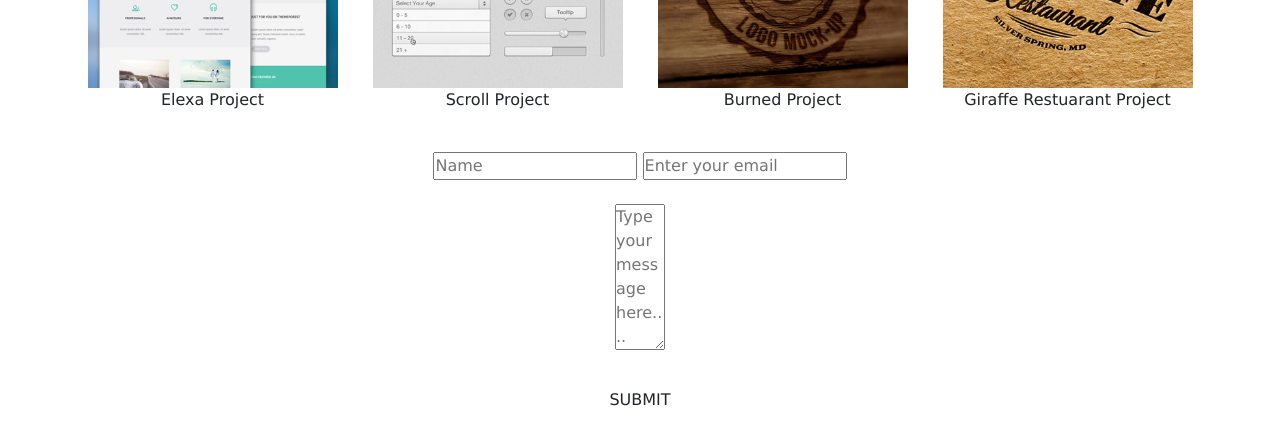
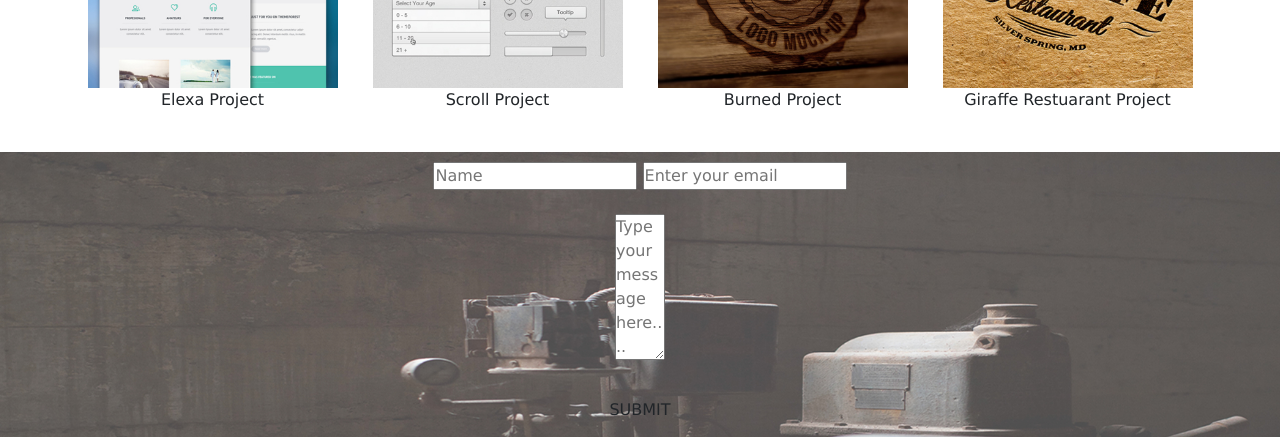
Before and after one commit to Joan-w/Delani-Studio, a plain HTML site: page index.html in a window 1280 px wide. Shown: the part 1906-2343 px from the top of the page. Drawn offline with nearby package versions, Linux system fonts and the light colour scheme; a web font is replaced by a local one.

Commit message:
Styling the contact class

```diff
--- a/css/styles.css
+++ b/css/styles.css
@@ -72,13 +72,13 @@ body{
 .portfolio img{
     width: 250px;
 }
-/* .contact{
+.contact{
     background-image: url("../Images/c_image.jpg");
     background-size: cover;
     padding-top:10px;
     height: 500px;
 }
-.contact .input{
+/* .contact .input{
     margin: 10px;
     margin-top: 25px;
     width: 300px;
```
